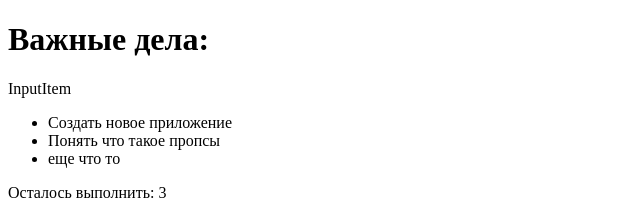
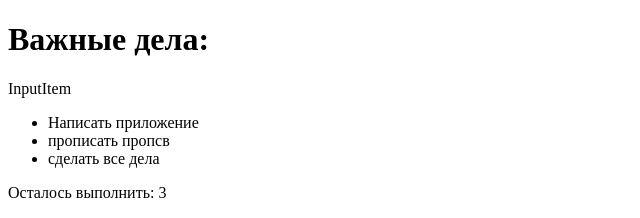
Before and after one commit to WebHeroSchool/todo_oleg, a React (Create React App) app: page / in a window 1280 px wide. Shown: the top 218 px of the page, without its empty margins (0-640 px from the left). Built offline with nearby package versions, Linux system fonts and the light colour scheme.

Commit message:
Вывод списка элементов и ключи

```diff
--- a/src/components/App/App.js
+++ b/src/components/App/App.js
@@ -3,13 +3,26 @@ import ItemList from '../ItemList/ItemList';
 import Footer from '../Footer/footer';
 
 const todoItem = 'Создать новое приложение';
-const App =()=> (
+const App =()=> {
+  const items = [
+    {
+      value: 'Написать приложение'
+    },
+    {
+      value: 'прописать пропсв'
+    },
+    {
+      value: 'сделать все дела'
+    }
+  ];
+
+  return (
   <div>
     <h1>Важные дела:</h1>
     <p>InputItem</p>
-    <ItemList todoItem = {todoItem}/>
+    <ItemList items = {items}/>
     <Footer count={3} />
-  </div>
-);
+  </div>);
+}
 
 export default App;
--- a/src/components/Item/Item.js
+++ b/src/components/Item/Item.js
@@ -1,7 +1,7 @@
 import React from 'react';
 
-const Item =({todoItem})=>(
-  <span>{todoItem}</span>
+const Item =({value})=>(
+  <span>{value}</span>
 );
 
 export default Item;
--- a/src/components/ItemList/ItemList.js
+++ b/src/components/ItemList/ItemList.js
@@ -1,11 +1,10 @@
 import React from 'react';
 import Item from '../Item/Item';
-const ItemList =({todoItem})=> (
-  <ul>
-  <li><Item todoItem={todoItem}/></li>
-  <li><Item todoItem={'Понять что такое пропсы'}/></li>
-  <li><Item todoItem={'еще что то'}/></li>
-  </ul>
-);
+
+
+const ItemList =({items})=> (<ul>
+  {items.map(item => <li key={item.value}><Item value={item.value}/></li>)}
+</ul>);
+
 
 export default ItemList;
```
Also changed, not shown: 1 other file (tests, documents, lock files or other folders).
